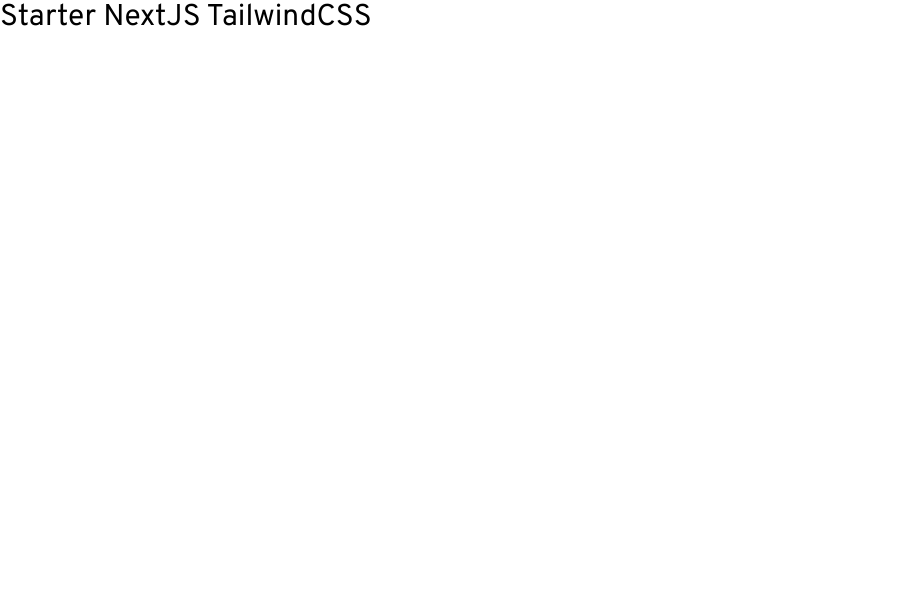
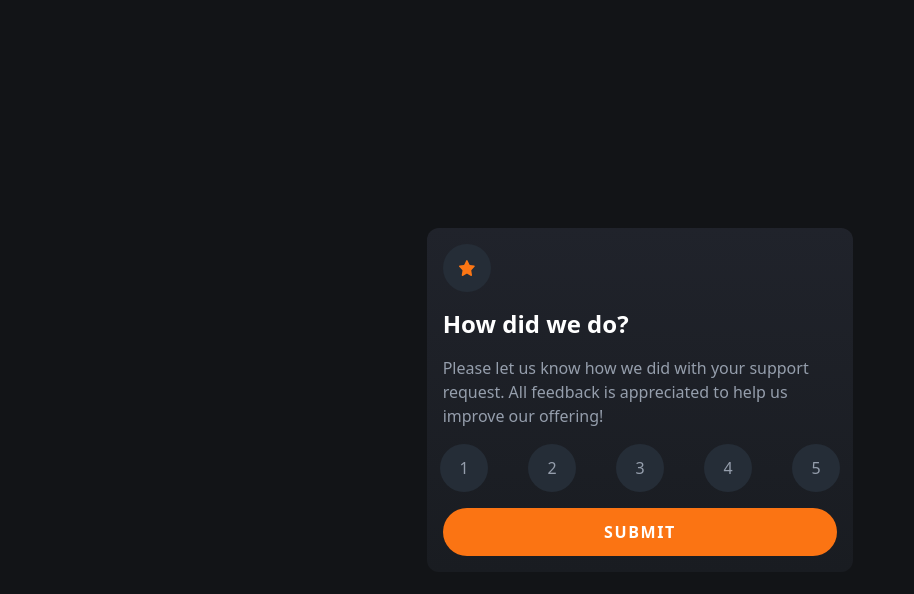
Before and after one commit to vitaovich/frontend-interactive-rating-component-main, a Next.js app: page / in a window 1280 px wide. Shown: the top 594 px of the page, without its empty margins (0-914 px from the left). Built offline with nearby package versions, Linux system fonts and the light colour scheme.

Commit message:
initial rate component

```diff
--- a/pages/index.tsx
+++ b/pages/index.tsx
@@ -5,9 +5,42 @@
 export default function Home() {
   return (
     <>
-      <h1 className="text-3xl font-overpass">
-        Starter NextJS TailwindCSS
-      </h1>
+      <div className="flex items-center justify-center min-h-screen bg-veryDarkBlue text-white">
+        <div className="flex flex-col space-y-4 bg-gradient-to-b from-darkBlueTop to-darkBlueBottom p-4 m-4 rounded-xl md:w-1/3">
+          <div>
+            <button className="flex items-center justify-center w-12 h-12 rounded-full bg-darkBlue p-4">
+              <Image
+                alt='star'
+                src='/images/icon-star.svg'
+                width={16}
+                height={16}
+                className='text-orange'
+              />
+            </button>
+          </div>
+          <h1 className="text-2xl font-bold">How did we do?</h1>
+          <p className="text-lightGrey">
+            Please let us know how we did with your support request. All feedback is appreciated
+            to help us improve our offering!
+          </p>
+          <div className="flex flex-row justify-center text-center text-lightGrey space-x-4 md:space-x-10">
+            <button className="flex items-center justify-center w-12 h-12 rounded-full bg-darkBlue p-6 hover:bg-orange hover:text-white"><span>1</span></button>
+            <button className="flex items-center justify-center w-12 h-12 rounded-full bg-darkBlue p-6 hover:bg-orange hover:text-white"><span>2</span></button>
+            <button className="flex items-center justify-center w-12 h-12 rounded-full bg-darkBlue p-6 hover:bg-orange hover:text-white"><span>3</span></button>
+            <button className="flex items-center justify-center w-12 h-12 rounded-full bg-darkBlue p-6 hover:bg-orange hover:text-white"><span>4</span></button>
+            <button className="flex items-center justify-center w-12 h-12 rounded-full bg-darkBlue p-6 hover:bg-orange hover:text-white"><span>5</span></button>
+          </div>
+          <button className='bg-orange rounded-full py-3 tracking-widest hover:bg-white hover:text-orange'><span className="uppercase font-bold">Submit</span></button>
+          {/* <!-- Rating state end --> */}
+          {/* <!-- Thank you state start --> */}
+          {/* You selected <!-- Add rating here --> out of 5 */}
+          {/* Thank you!
+          We appreciate you taking the time to give a rating. If you ever need more support,
+          don’t hesitate to get in touch! */}
+          {/* <!-- Thank you state end --> */}
+        </div>
+      </div>
+
     </>
   )
 }
```
